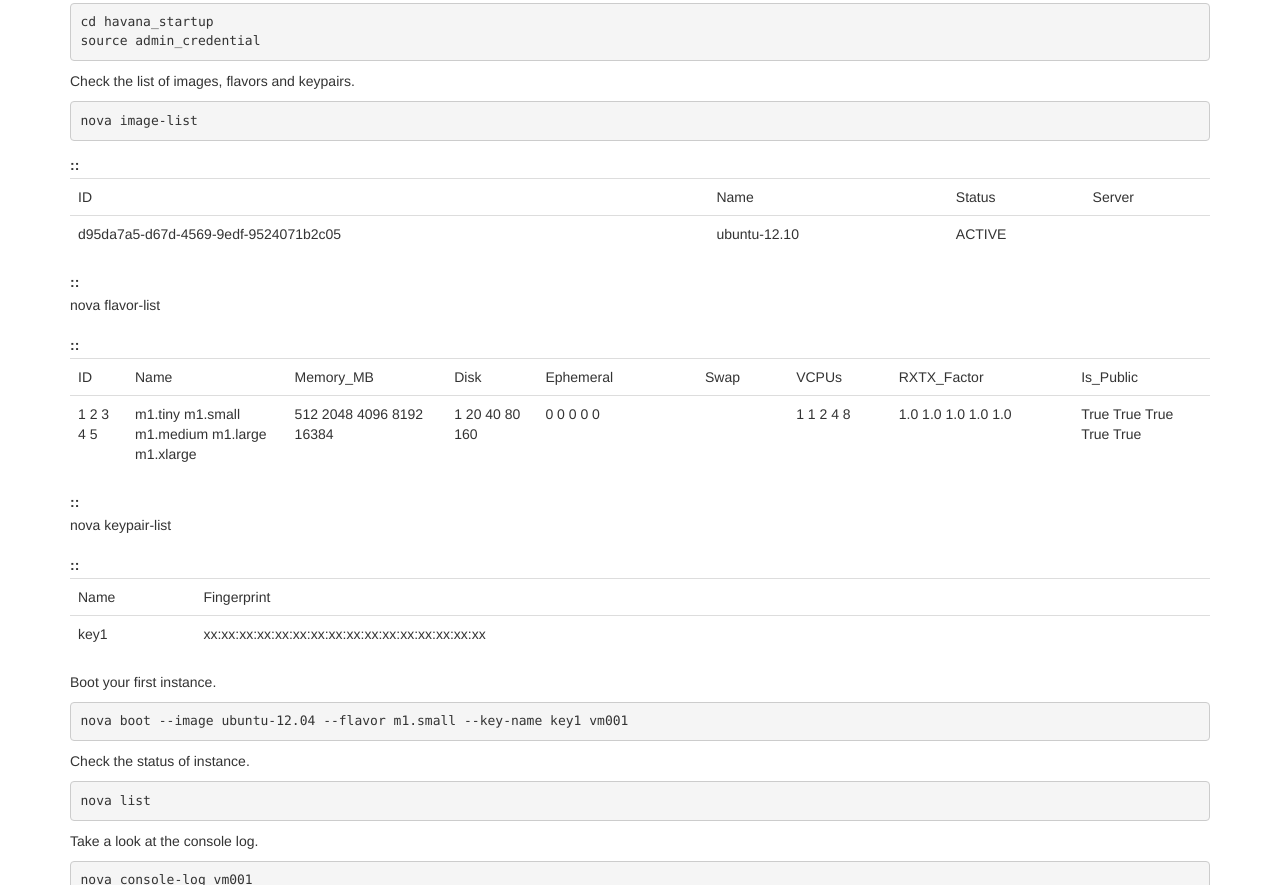
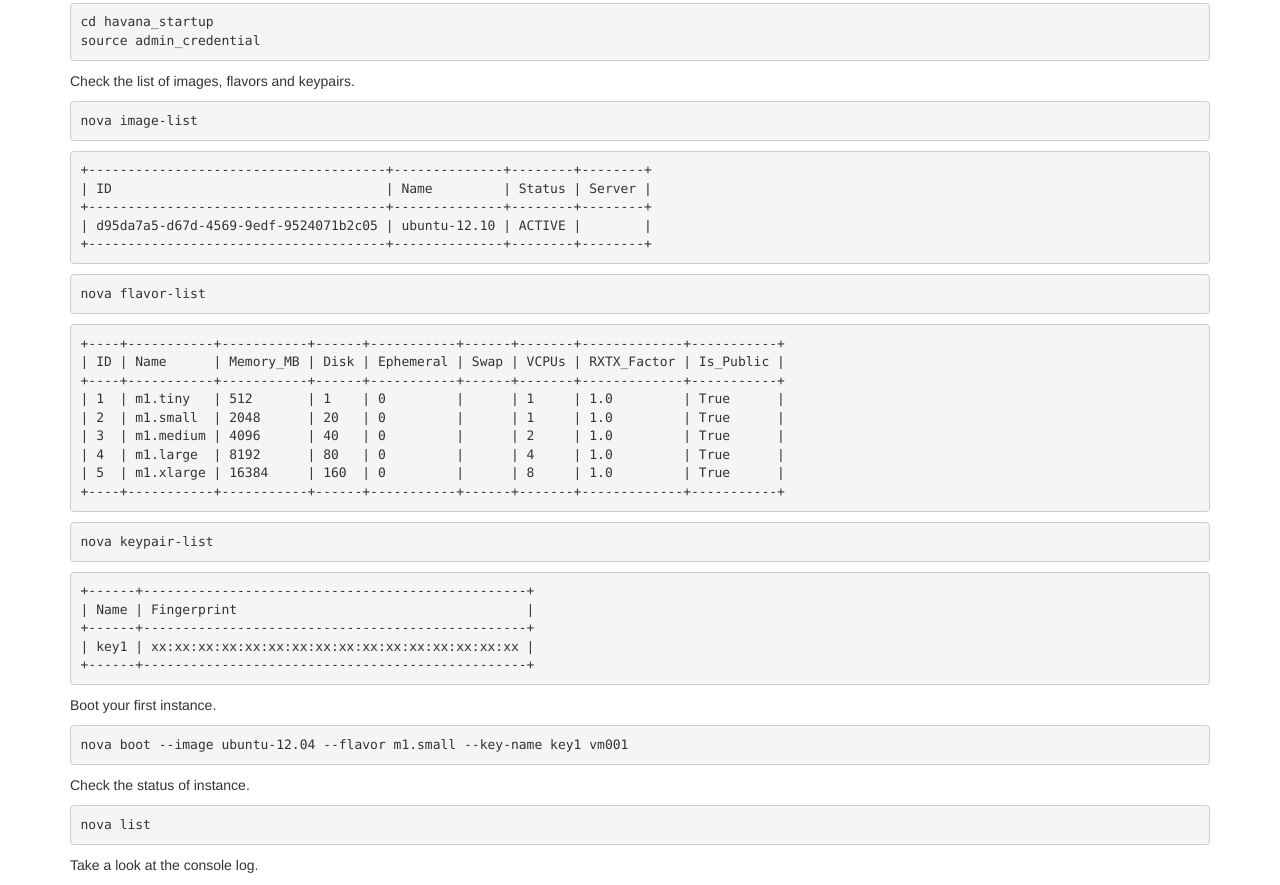
Before and after one commit to kojiwell/deploy_havana, a plain HTML site: page all_in_one.html in a window 1280 px wide. Shown: the part 586-1471 px from the top of the page. Drawn offline with Linux system fonts and the light colour scheme; files whose address does not match are found by name.

Commit message:
updating the github pages

```diff
--- a/all_in_one.html
+++ b/all_in_one.html
@@ -164,127 +164,32 @@ source admin_credential</pre>
 <p>Check the list of images, flavors and keypairs.</p>
 <div class="highlight-python"><pre>nova image-list</pre>
 </div>
-<dl class="docutils">
-<dt>::</dt>
-<dd><table border="1" class="first last docutils">
-<colgroup>
-<col width="56%" />
-<col width="21%" />
-<col width="12%" />
-<col width="12%" />
-</colgroup>
-<tbody valign="top">
-<tr class="row-odd"><td>ID</td>
-<td>Name</td>
-<td>Status</td>
-<td>Server</td>
-</tr>
-<tr class="row-even"><td>d95da7a5-d67d-4569-9edf-9524071b2c05</td>
-<td>ubuntu-12.10</td>
-<td>ACTIVE</td>
-<td>&nbsp;</td>
-</tr>
-</tbody>
-</table>
-</dd>
-</dl>
-<dl class="docutils">
-<dt>::</dt>
-<dd>nova flavor-list</dd>
-</dl>
-<dl class="docutils">
-<dt>::</dt>
-<dd><table border="1" class="first last docutils">
-<colgroup>
-<col width="5%" />
-<col width="14%" />
-<col width="14%" />
-<col width="8%" />
-<col width="14%" />
-<col width="8%" />
-<col width="9%" />
-<col width="16%" />
-<col width="14%" />
-</colgroup>
-<tbody valign="top">
-<tr class="row-odd"><td>ID</td>
-<td>Name</td>
-<td>Memory_MB</td>
-<td>Disk</td>
-<td>Ephemeral</td>
-<td>Swap</td>
-<td>VCPUs</td>
-<td>RXTX_Factor</td>
-<td>Is_Public</td>
-</tr>
-<tr class="row-even"><td>1
-2
-3
-4
-5</td>
-<td>m1.tiny
-m1.small
-m1.medium
-m1.large
-m1.xlarge</td>
-<td>512
-2048
-4096
-8192
-16384</td>
-<td>1
-20
-40
-80
-160</td>
-<td>0
-0
-0
-0
-0</td>
-<td>&nbsp;</td>
-<td>1
-1
-2
-4
-8</td>
-<td>1.0
-1.0
-1.0
-1.0
-1.0</td>
-<td>True
-True
-True
-True
-True</td>
-</tr>
-</tbody>
-</table>
-</dd>
-</dl>
-<dl class="docutils">
-<dt>::</dt>
-<dd>nova keypair-list</dd>
-</dl>
-<dl class="docutils">
-<dt>::</dt>
-<dd><table border="1" class="first last docutils">
-<colgroup>
-<col width="11%" />
-<col width="89%" />
-</colgroup>
-<tbody valign="top">
-<tr class="row-odd"><td>Name</td>
-<td>Fingerprint</td>
-</tr>
-<tr class="row-even"><td>key1</td>
-<td>xx:xx:xx:xx:xx:xx:xx:xx:xx:xx:xx:xx:xx:xx:xx:xx</td>
-</tr>
-</tbody>
-</table>
-</dd>
-</dl>
+<div class="highlight-python"><pre>+--------------------------------------+--------------+--------+--------+
+| ID                                   | Name         | Status | Server |
++--------------------------------------+--------------+--------+--------+
+| d95da7a5-d67d-4569-9edf-9524071b2c05 | ubuntu-12.10 | ACTIVE |        |
++--------------------------------------+--------------+--------+--------+</pre>
+</div>
+<div class="highlight-python"><pre>nova flavor-list</pre>
+</div>
+<div class="highlight-python"><pre>+----+-----------+-----------+------+-----------+------+-------+-------------+-----------+
+| ID | Name      | Memory_MB | Disk | Ephemeral | Swap | VCPUs | RXTX_Factor | Is_Public |
++----+-----------+-----------+------+-----------+------+-------+-------------+-----------+
+| 1  | m1.tiny   | 512       | 1    | 0         |      | 1     | 1.0         | True      |
+| 2  | m1.small  | 2048      | 20   | 0         |      | 1     | 1.0         | True      |
+| 3  | m1.medium | 4096      | 40   | 0         |      | 2     | 1.0         | True      |
+| 4  | m1.large  | 8192      | 80   | 0         |      | 4     | 1.0         | True      |
+| 5  | m1.xlarge | 16384     | 160  | 0         |      | 8     | 1.0         | True      |
++----+-----------+-----------+------+-----------+------+-------+-------------+-----------+</pre>
+</div>
+<div class="highlight-python"><pre>nova keypair-list</pre>
+</div>
+<div class="highlight-python"><pre>+------+-------------------------------------------------+
+| Name | Fingerprint                                     |
++------+-------------------------------------------------+
+| key1 | xx:xx:xx:xx:xx:xx:xx:xx:xx:xx:xx:xx:xx:xx:xx:xx |
++------+-------------------------------------------------+</pre>
+</div>
 <p>Boot your first instance.</p>
 <div class="highlight-python"><pre>nova boot --image ubuntu-12.04 --flavor m1.small --key-name key1 vm001</pre>
 </div>
```
Also changed, not shown: _sources/all_in_one.txt.
